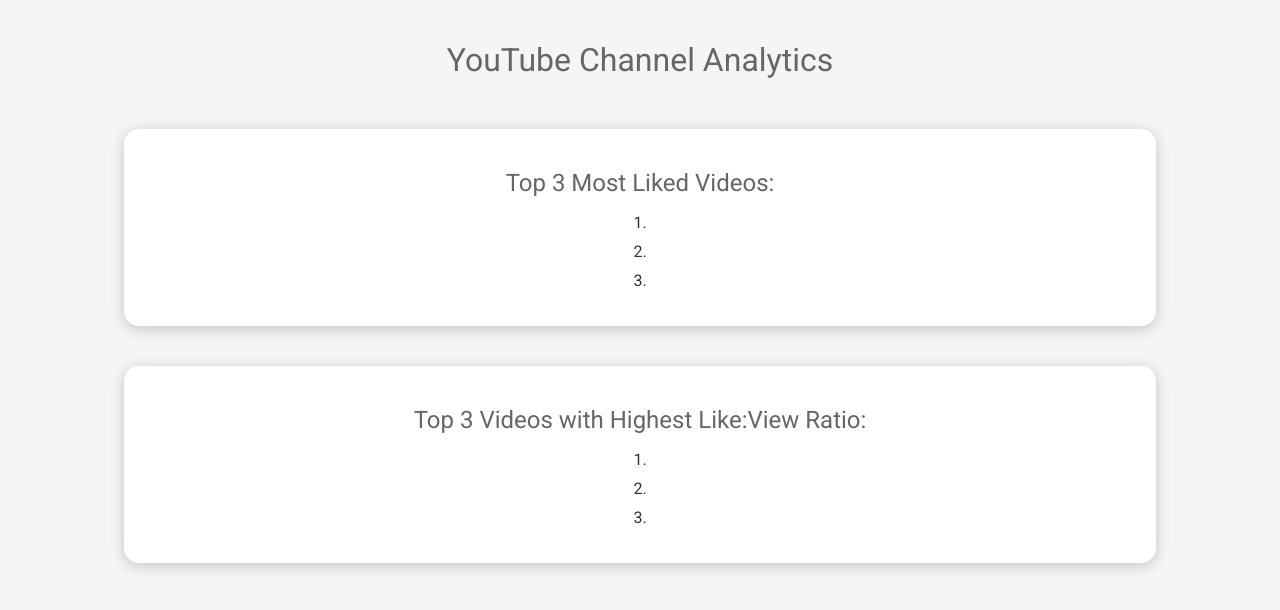
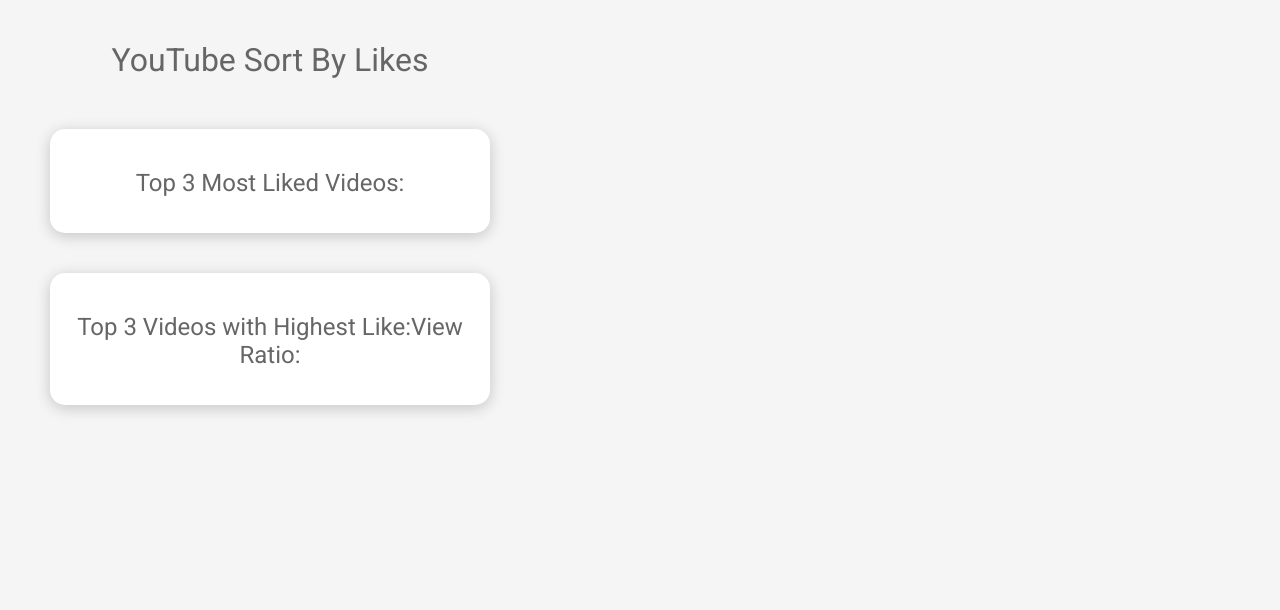
Before and after one commit to timf34/youtube-sort-by-likes, a website built with webpack: page src/popup.html in a window 1280 px wide. Built offline with nearby package versions, Linux system fonts and the light colour scheme; no server answers.

Commit message:
made popup box larger; changed title

```diff
--- a/src/popup.html
+++ b/src/popup.html
@@ -1,29 +1,25 @@
 <!DOCTYPE html>
 <html>
   <head>
-    <title>YouTube Channel Analytics</title>
+    <title>YouTube Sort By Likes</title>
     <link rel="preconnect" href="https://fonts.gstatic.com">
     <link href="https://fonts.googleapis.com/css2?family=Roboto:wght@300;400&display=swap" rel="stylesheet">
     <link rel="stylesheet" type="text/css" href="./stylesheet/styles.css">
   </head>
   <body>
-    <h1>YouTube Channel Analytics</h1>
+    <h1>YouTube Sort By Likes</h1>
     <div id="mostLiked">
       <h2>Top 3 Most Liked Videos:</h2>
-      <ol>
-        <li id="mostLikedVideo1"></li>
-        <li id="mostLikedVideo2"></li>
-        <li id="mostLikedVideo3"></li>
-      </ol>
+      <p id="mostLikedVideo1"></p>
+      <p id="mostLikedVideo2"></p>
+      <p id="mostLikedVideo3"></p>
     </div>
 
     <div id="highestRatio">
       <h2>Top 3 Videos with Highest Like:View Ratio:</h2>
-      <ol>
-        <li id="highestRatioVideo1"></li>
-        <li id="highestRatioVideo2"></li>
-        <li id="highestRatioVideo3"></li>
-      </ol>
+      <p id="highestRatioVideo1"></p>
+      <p id="highestRatioVideo2"></p>
+      <p id="highestRatioVideo3"></p>
     </div>
 
     <script src="../dist/popup.js"></script>
--- a/src/stylesheet/styles.css
+++ b/src/stylesheet/styles.css
@@ -6,6 +6,8 @@
     display: flex;
     flex-direction: column;
     align-items: center;
+    width: 500px;
+    height:500px;
 }
 
 h1 {
```
